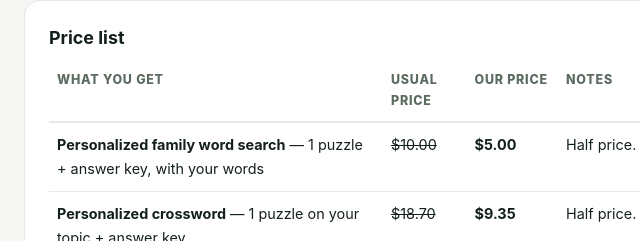
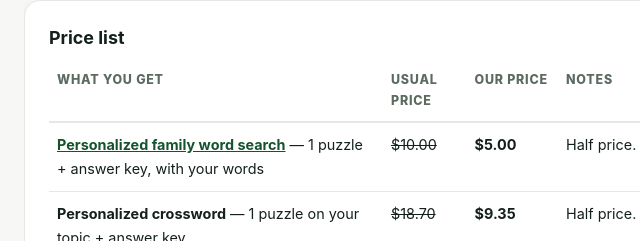
Before and after one commit to stockpickoftheday/freehomeprintables, a plain HTML site: page custom-downloads.html in a window 1280 px wide. Shown: the part 1000-1241 px from the top of the page, 76-716 px from the left. Drawn offline with Linux system fonts and the light colour scheme.

Commit message:
Link the two live custom Etsy listings from the Custom Downloads page

```diff
--- a/custom-downloads.html
+++ b/custom-downloads.html
@@ -133,7 +133,7 @@
           <th>Notes</th>
         </tr>
         <tr>
-          <td><strong>Personalized family word search</strong> — 1 puzzle + answer key, with your words</td>
+          <td><a href="https://www.etsy.com/ca/listing/4623741239/custom-family-word-search-personalized"><strong>Personalized family word search</strong></a> — 1 puzzle + answer key, with your words</td>
           <td><s>$10.00</s></td>
           <td><strong>$5.00</strong></td>
           <td>Half price.</td>
@@ -270,6 +270,7 @@
     <h2>Ready to order?</h2>
     <p><a class="download-btn" href="https://tropicallifeforme.etsy.com">Order on our Etsy shop</a></p>
     <p class="download-note">On the shop page, use the &ldquo;Request Custom Order&rdquo; button and tell us what you want. We agree the price with you before we start, and you pay on Etsy. Most orders are sent within 24 hours.</p>
+    <p>Want something not on the list? <a href="https://www.etsy.com/ca/listing/4623740197/custom-digital-download-personalized">Order anything at all</a> through our custom listing &mdash; $5 to start, price agreed before we begin.</p>
 
     <h2>Common questions</h2>
     <h3>Is custom work free like the rest of the site?</h3>
```
